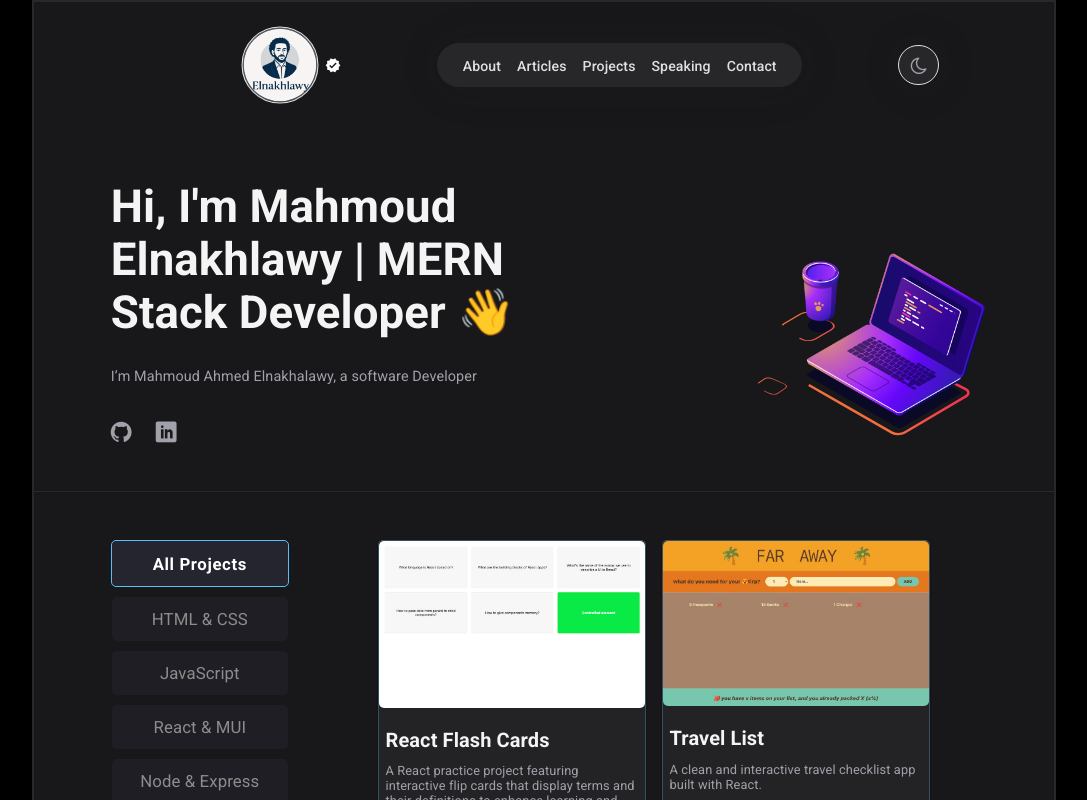
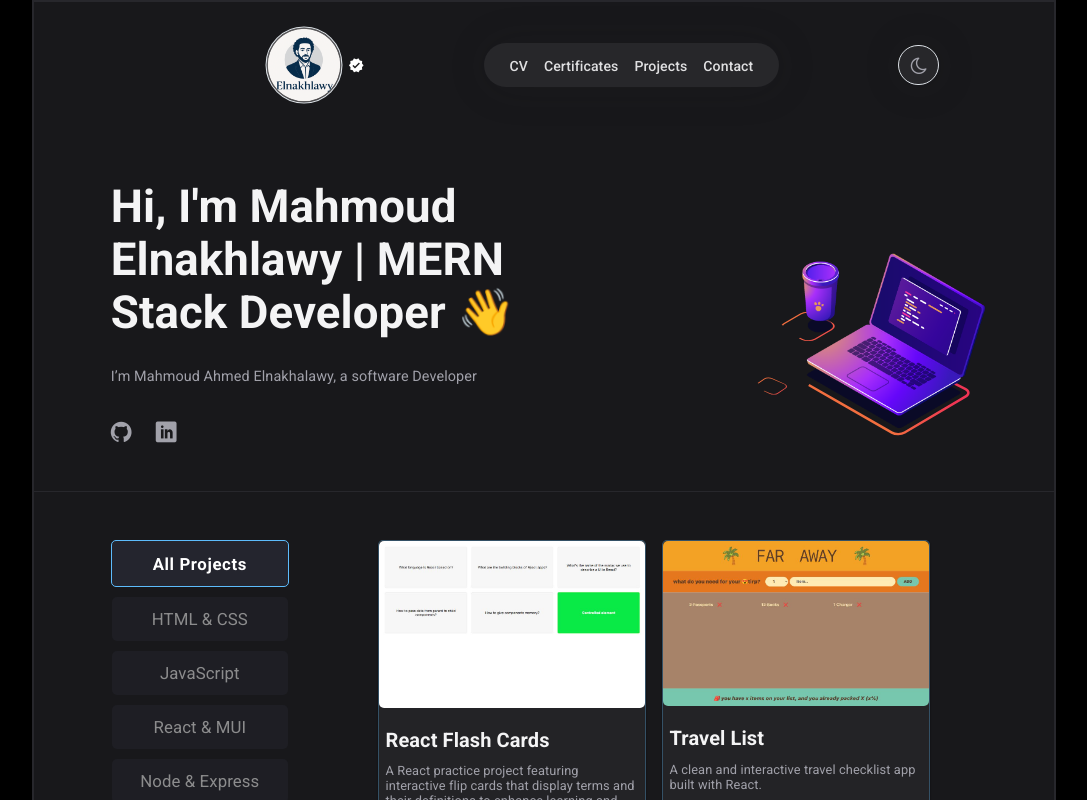
Before and after one commit to elnakhlawi/ElnakhlawyPortfolio, a React (Vite) app: page / in a window 1280 px wide. Shown: the top 800 px of the page, without its empty margins (96-1183 px from the left). Built offline with nearby package versions, Linux system fonts and the light colour scheme.

Commit message:
removed linkes

```diff
--- a/src/components/1-header/Header.jsx
+++ b/src/components/1-header/Header.jsx
@@ -43,18 +43,16 @@ const Header = () => {
       <nav>
         <ul className="flex">
           <li>
-            <a href="">About</a>
+            <a href="">CV</a>
           </li>
 
           <li>
-            <a href="">Articles</a>
+            <a href="">Certificates</a>
           </li>
           <li>
             <a href="">Projects</a>
           </li>
-          <li>
-            <a href="">Speaking</a>
-          </li>
+
           <li>
             <a href="contact">Contact</a>
           </li>
@@ -93,19 +91,16 @@ const Header = () => {
               />
             </li>
             <li>
-              <a href="">About</a>
+              <a href="">CV</a>
             </li>
             <li>
-              <a href="">Articles</a>
+              <a href="">Certificates</a>
             </li>
             <li>
               <a href="">Projects</a>
             </li>
             <li>
-              <a href="">Speaking</a>
-            </li>
-            <li>
-              <a href="">Uses</a>
+              <a href="">Contact</a>
             </li>
           </ul>
         </div>
--- a/src/components/5-footer/Footer.jsx
+++ b/src/components/5-footer/Footer.jsx
@@ -5,20 +5,17 @@ const Footer = () => {
     <footer className="flex">
       <ul className="flex">
         <li>
-          <a href="">About</a>
+          <a href="">CV</a>
         </li>
         <li>
           <a href="">Projects</a>
         </li>
         <li>
-          <a href="">Speaking</a>
-        </li>
-        <li>
-          <a href="">Uses</a>
+          <a href="">Certificates</a>
         </li>
       </ul>
 
-      <p>© 2023 Spencer Sharp. All rights reserved.</p>
+      <p>© 2025 M Elnakhlawy. All rights reserved.</p>
     </footer>
   );
 };
```
Also changed, not shown: me.png (added).
